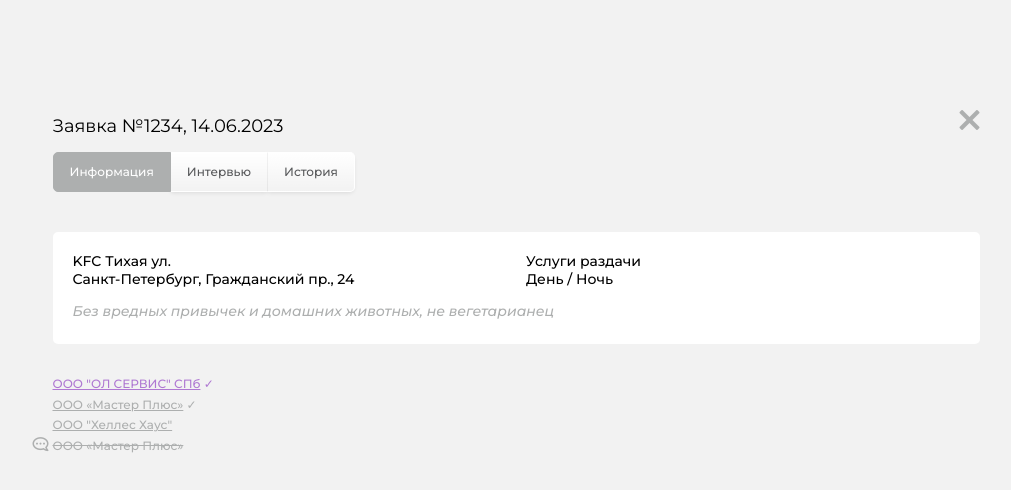
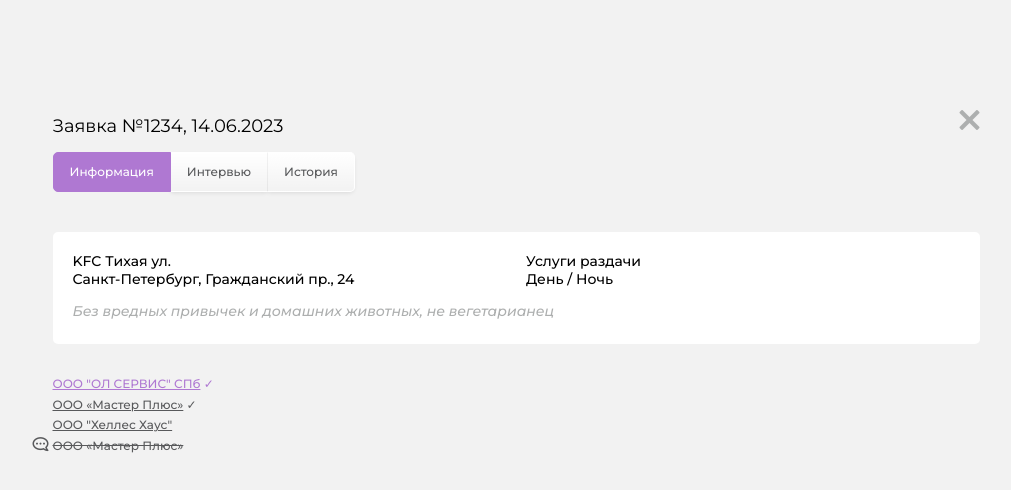
Before and after one commit to AnzhelaTarabrina/Amrest, a website built with webpack: page src/hh-request-accept.html in a window 1280 px wide. Shown: the whole page, without its empty margins (124-1135 px from the left). Built offline with nearby package versions, Linux system fonts and the light colour scheme.

Commit message:
Замена цвета страница Кадровик - заявка принятая

```diff
--- a/src/hh-request-accept.html
+++ b/src/hh-request-accept.html
@@ -18,7 +18,7 @@
 					<a href="hh-request.html" class="icon icon--color-gray icon--fz-20 icon-close profile__header-close"></a>
 				</div>
 				<div class="profile__body profile__body--mt-15">
-					<div class="filter tabs-btns" data-tabs-name="list">
+					<div class="filter filter--accent tabs-btns" data-tabs-name="list">
 						<button class="filter__btn tabs-btn tabs-btn--active">Информация</button>
 						<button class="filter__btn tabs-btn">Интервью</button>
 						<button class="filter__btn tabs-btn">История</button>
@@ -47,14 +47,14 @@
 										<span class="text text--primary">✓</span>
 									</li>
 									<li>
-										<a href="#" class="link link--gray company-list__link">ООО «Мастер Плюс»</a>
-										<span class="text text--gray">✓</span>
+										<a href="#" class="link link--color-dark company-list__link">ООО «Мастер Плюс»</a>
+										<span class="text text--dark">✓</span>
 									</li>
 									<li>
-										<a href="#" class="link link--gray company-list__link">ООО "Хеллес Хаус"</a>
+										<a href="#" class="link link--color-dark company-list__link">ООО "Хеллес Хаус"</a>
 									</li>
 									<li>
-										<a href="#" class="link link--gray link--message company-list__link">ООО «Мастер Плюс»</a>
+										<a href="#" class="link link--color-dark link--message company-list__link">ООО «Мастер Плюс»</a>
 									</li>
 								</ul>
 							</div>
```
